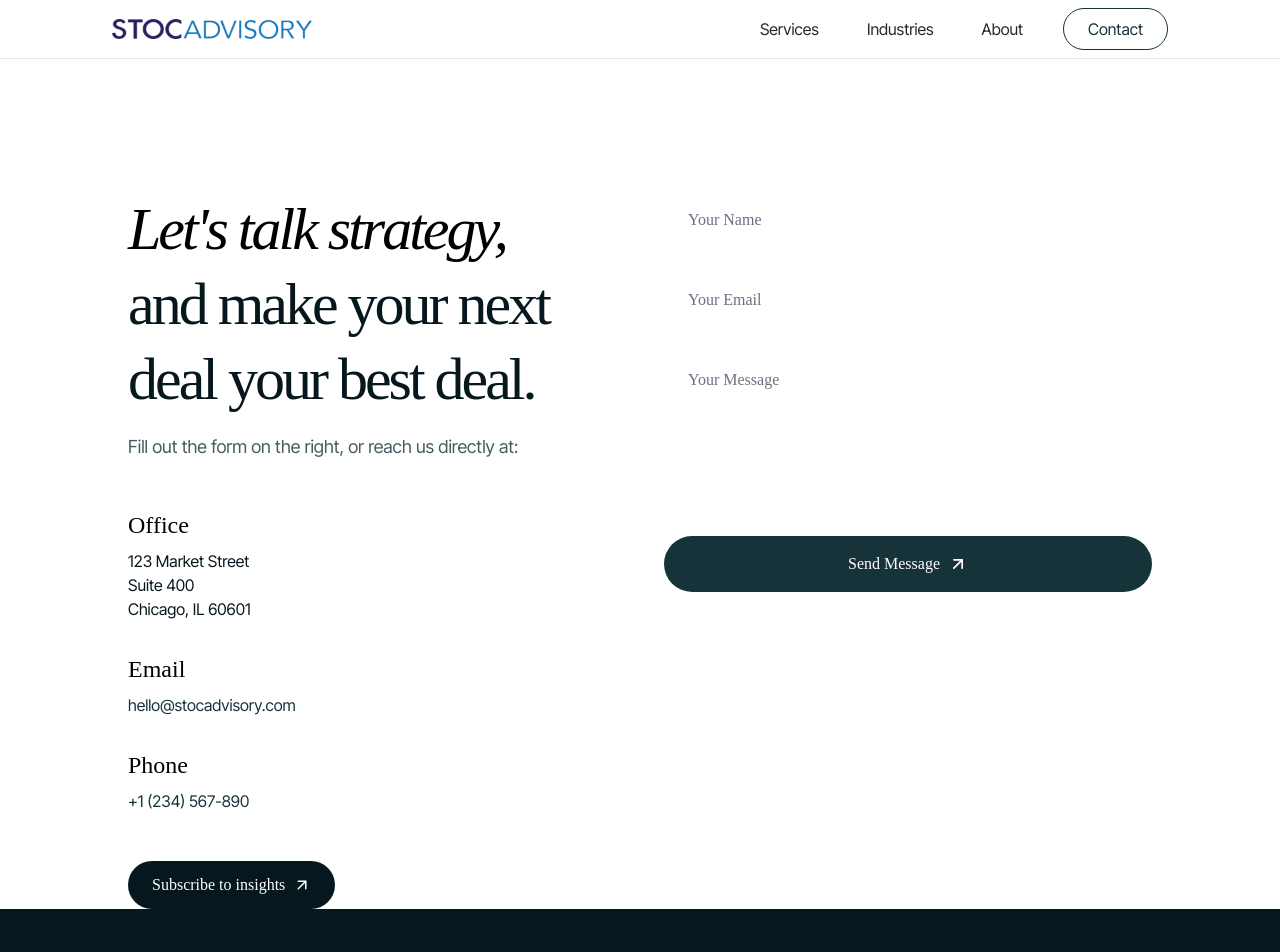
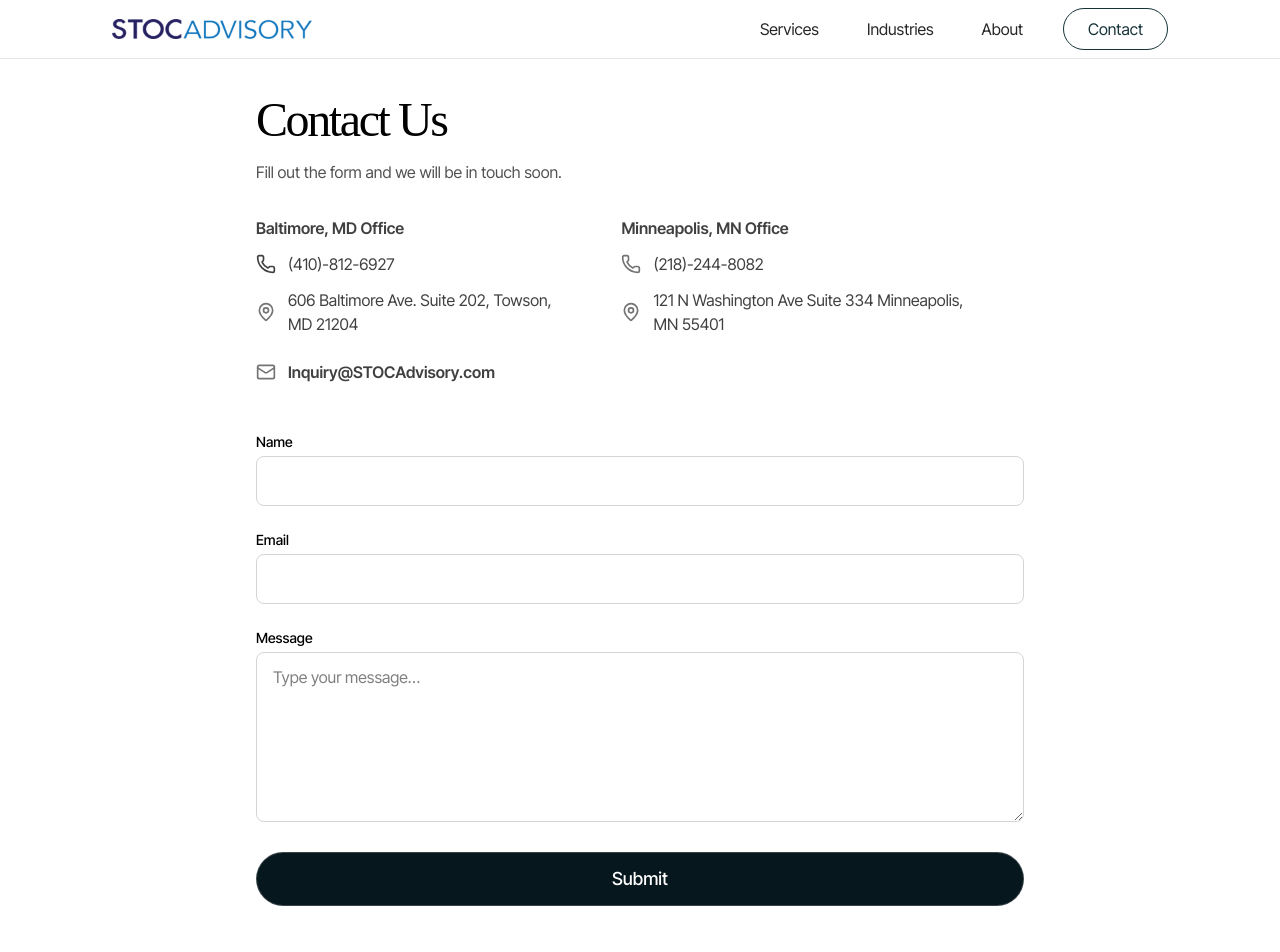
Before and after one commit to mhlauf1/stoc, a Next.js app: page /contact in a window 1280 px wide. Shown: the top 952 px of the page. Built offline with nearby package versions, Linux system fonts and the light colour scheme.

Commit message:
updating contact page

```diff
--- a/src/app/contact/page.tsx
+++ b/src/app/contact/page.tsx
@@ -1,85 +1,162 @@
-import React from "react";
-import Contact from "@/components/contact/Contact";
-import { ArrowUpRight } from "lucide-react";
+// app/contact/page.tsx
+"use client";
+
+import { useState } from "react";
+import Image from "next/image";
+import { Mail, Phone, MapPin } from "lucide-react";
+// import ReCAPTCHA from "react-google-recaptcha";
+import { PrimaryButton } from "@/components/Button";
 
 export default function ContactPage() {
+  const [name, setName] = useState("");
+  const [email, setEmail] = useState("");
+  const [message, setMessage] = useState("");
+  const [captchaToken, setCaptchaToken] = useState<string | null>(null);
+  const [submitting, setSubmitting] = useState(false);
+  const [success, setSuccess] = useState(false);
+
+  const handleSubmit = async (e: React.FormEvent) => {
+    e.preventDefault();
+    if (!captchaToken) {
+      alert("Please complete the CAPTCHA.");
+      return;
+    }
+    setSubmitting(true);
+    try {
+      const res = await fetch("/api/contact", {
+        method: "POST",
+        headers: { "Content-Type": "application/json" },
+        body: JSON.stringify({ name, email, message, captchaToken }),
+      });
+      if (res.ok) {
+        setSuccess(true);
+        setName("");
+        setEmail("");
+        setMessage("");
+        setCaptchaToken(null);
+      } else {
+        alert("Oops! Something went wrong.");
+      }
+    } catch (err) {
+      console.error(err);
+      alert("Network error.");
+    } finally {
+      setSubmitting(false);
+    }
+  };
+
   return (
-    <main className="bg-white min-h-screen pt-48 px-6 md:px-12 lg:px-24">
-      <div className="max-w-5xl mx-auto grid grid-cols-1 md:grid-cols-2 gap-12">
-        {/* ── LEFT COLUMN ── */}
-        <div className="flex flex-col justify-between space-y-12">
-          {/* Hero */}
-          <header className="space-y-4">
-            <h1 className="text-4xl md:text-5xl lg:text-6xl font-gambetta tracking-tighter leading-tight">
-              <span className="italic font-gambetta block">
-                Let&apos;s talk strategy,
-              </span>
-              <span className="text-[#07171E] font-gambetta block">
-                and make your next deal your best deal.
-              </span>
-            </h1>
-            <p className="text-lg text-[#16333A]/80">
-              Fill out the form on the right, or reach us directly at:
-            </p>
-          </header>
+    <main className="max-w-5xl pt-[10vh]  mx-auto px-6 md:px-12 lg:px-32 py-16 md:py-24">
+      {/* Heading */}
+      <h1 className="text-4xl md:text-5xl font-gambetta tracking-tighter mb-4">
+        Contact Us
+      </h1>
+      <p className="text-neutral-600 mb-8">
+        Fill out the form and we will be in touch soon.
+      </p>
 
-          {/* Contact info */}
-          <aside className="space-y-8">
-            <div>
-              <h2 className="text-2xl font-gambetta mb-2">Office</h2>
-              <p className="text-[#07171E]">
-                123 Market Street
-                <br />
-                Suite 400
-                <br />
-                Chicago, IL 60601
-              </p>
-            </div>
-
-            <div>
-              <h2 className="text-2xl font-gambetta mb-2">Email</h2>
-              <a
-                href="mailto:hello@stocadvisory.com"
-                className="text-[#16333A] hover:underline"
-              >
-                hello@stocadvisory.com
+      {/* Contact details */}
+      <div className="flex flex-col gap-6 mb-12 text-neutral-700">
+        <div className="flex flex-col md:flex-row  gap-2">
+          <div className="flex flex-col gap-3">
+            <span className="font-semibold">Baltimore, MD Office</span>
+            <div className="flex items-center gap-3">
+              <Phone size={20} className="" />
+              <a href="tel:+16142061774" className="hover:underline">
+                (410)-812-6927
               </a>
             </div>
-
-            <div>
-              <h2 className="text-2xl font-gambetta mb-2">Phone</h2>
-              <a
-                href="tel:+1234567890"
-                className="text-[#16333A] hover:underline"
-              >
-                +1 (234) 567-890
+            <div className="flex items-center gap-3">
+              <MapPin size={20} className="text-neutral-500" />
+              <address className="w-[80%]  not-italic">
+                606 Baltimore Ave. Suite 202, Towson, MD 21204
+              </address>
+            </div>
+          </div>
+          <div className="flex flex-col gap-3">
+            <span className="font-semibold">Minneapolis, MN Office</span>
+            <div className="flex items-center gap-3">
+              <Phone size={20} className="text-neutral-500" />
+              <a href="tel:+16142061774" className="hover:underline">
+                (218)-244-8082
               </a>
             </div>
-          </aside>
+            <div className="flex items-center gap-3">
+              <MapPin size={20} className="text-neutral-500" />
+              <address className="w-[80%] not-italic">
+                121 N Washington Ave Suite 334 Minneapolis, MN 55401
+              </address>
+            </div>
+          </div>
+        </div>
+        <div className="flex items-center gap-3">
+          <Mail size={20} className="text-neutral-500" />
+          <a
+            href="mailto:Inquiry@STOCAdvisory.com"
+            className="hover:underline font-semibold"
+          >
+            Inquiry@STOCAdvisory.com
+          </a>
+        </div>
+      </div>
 
-          {/* Footer CTA */}
-          <footer>
-            <a
-              href="/newsletter"
-              className="
-                inline-flex items-center gap-2
-                px-6 py-3
-                bg-[#07171E] text-white
-                rounded-full font-gambetta
-                hover:bg-neutral-800 transition
-              "
-            >
-              Subscribe to insights
-              <ArrowUpRight size={18} strokeWidth={2} />
-            </a>
-          </footer>
+      {/* Form */}
+      {success && (
+        <div className="bg-green-100 text-green-800 p-4 rounded-lg mb-6">
+          Thanks for reaching out! We’ll get back to you shortly.
+        </div>
+      )}
+      <form onSubmit={handleSubmit} className="space-y-6">
+        <div>
+          <label htmlFor="name" className="block text-sm font-medium mb-1">
+            Name
+          </label>
+          <input
+            id="name"
+            type="text"
+            required
+            value={name}
+            onChange={(e) => setName(e.target.value)}
+            className="w-full border border-neutral-300 rounded-lg px-4 py-3 "
+          />
+        </div>
+        <div>
+          <label htmlFor="email" className="block text-sm font-medium mb-1">
+            Email
+          </label>
+          <input
+            id="email"
+            type="email"
+            required
+            value={email}
+            onChange={(e) => setEmail(e.target.value)}
+            className="w-full border border-neutral-300 rounded-lg px-4 py-3 "
+          />
+        </div>
+        <div>
+          <label htmlFor="message" className="block text-sm font-medium mb-1">
+            Message
+          </label>
+          <textarea
+            id="message"
+            rows={6}
+            required
+            value={message}
+            onChange={(e) => setMessage(e.target.value)}
+            className="w-full border border-neutral-300 rounded-lg px-4 py-3 "
+            placeholder="Type your message…"
+          />
         </div>
 
-        {/* ── RIGHT COLUMN ── */}
-        <div>
-          <Contact />
-        </div>
-      </div>
+        {/* <ReCAPTCHA
+          sitekey={process.env.NEXT_PUBLIC_RECAPTCHA_SITE_KEY!}
+          onChange={(token) => setCaptchaToken(token)}
+        /> */}
+
+        <PrimaryButton type="submit" className="mt-4" disabled={submitting}>
+          {submitting ? "Submitting…" : "Submit"}
+        </PrimaryButton>
+      </form>
     </main>
   );
 }
--- a/src/components/contact/Contact.tsx
+++ b/src/components/contact/Contact.tsx
@@ -25,7 +25,7 @@ const Contact: React.FC = () => {
         required
         value={name}
         onChange={(e) => setName(e.target.value)}
-        className="w-full bg-white text-neutral-900 placeholder-gray-500 font-gambetta px-6 py-4 rounded-full focus:outline-none focus:ring-2 focus:ring-[#16333A]"
+        className="w-full border bg-white text-neutral-900 placeholder-gray-500 font-gambetta px-6 py-4 rounded-full focus:outline-none focus:ring-2 focus:ring-[#16333A]"
       />
 
       <input
@@ -34,7 +34,7 @@ const Contact: React.FC = () => {
         required
         value={email}
         onChange={(e) => setEmail(e.target.value)}
-        className="w-full bg-white text-neutral-900 placeholder-gray-500 font-gambetta px-6 py-4 rounded-full focus:outline-none focus:ring-2 focus:ring-[#16333A]"
+        className="w-full border bg-white text-neutral-900 placeholder-gray-500 font-gambetta px-6 py-4 rounded-full focus:outline-none focus:ring-2 focus:ring-[#16333A]"
       />
 
       <textarea
@@ -42,7 +42,7 @@ const Contact: React.FC = () => {
         required
         value={message}
         onChange={(e) => setMessage(e.target.value)}
-        className="w-full bg-white text-neutral-900 placeholder-gray-500 font-gambetta px-6 py-4 rounded-lg focus:outline-none focus:ring-2 focus:ring-[#16333A] h-40 resize-none"
+        className="w-full border bg-white text-neutral-900 placeholder-gray-500 font-gambetta px-6 py-4 rounded-lg focus:outline-none focus:ring-2 focus:ring-[#16333A] h-40 resize-none"
       />
 
       <button
--- a/src/components/home/OverviewBento.tsx
+++ b/src/components/home/OverviewBento.tsx
@@ -42,7 +42,7 @@ const OverviewBento = () => {
               </p>
             </div>
 
-            <Link href="/services">
+            <Link href="/industries">
               <PrimaryButton>Explore Industries</PrimaryButton>
             </Link>
           </div>
```
